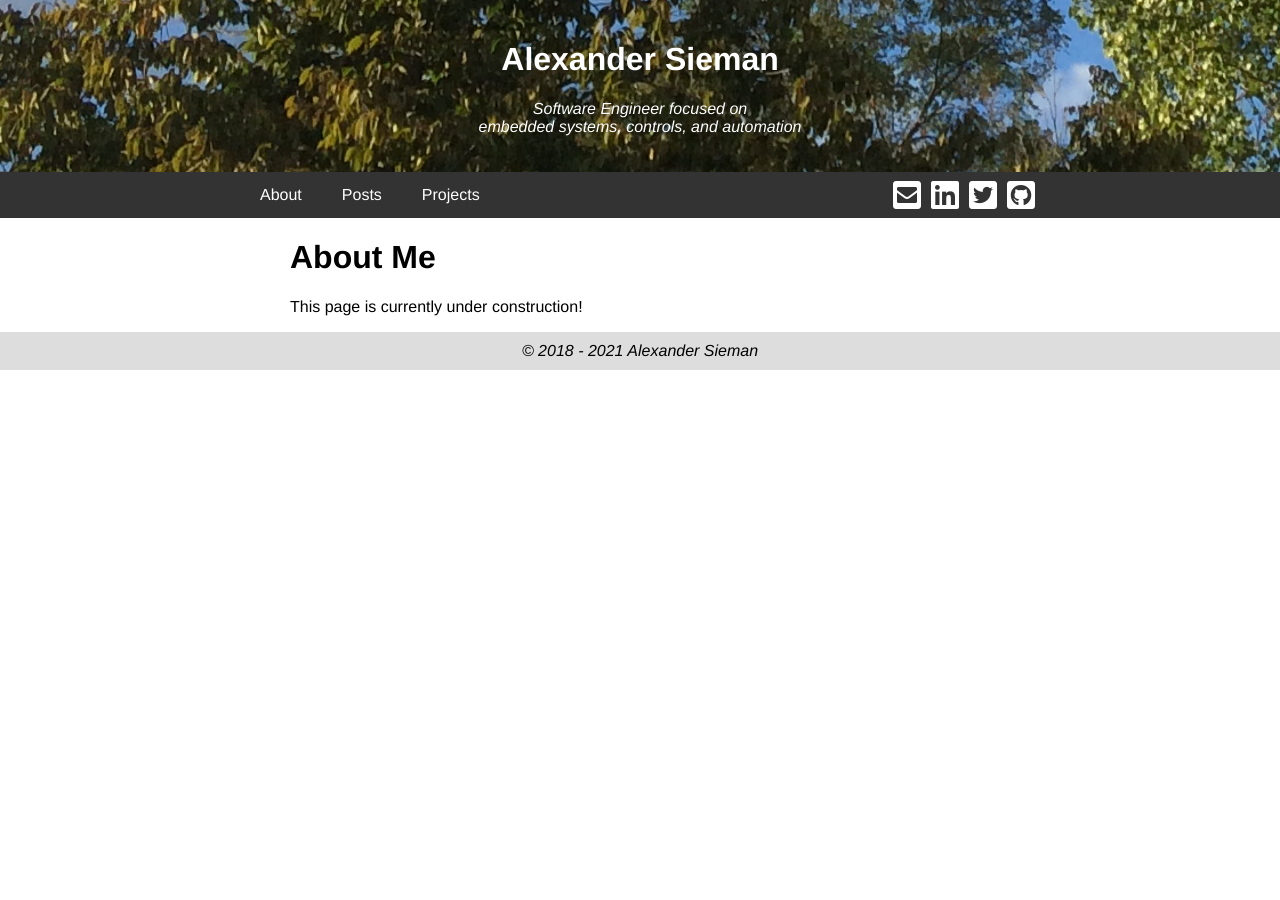
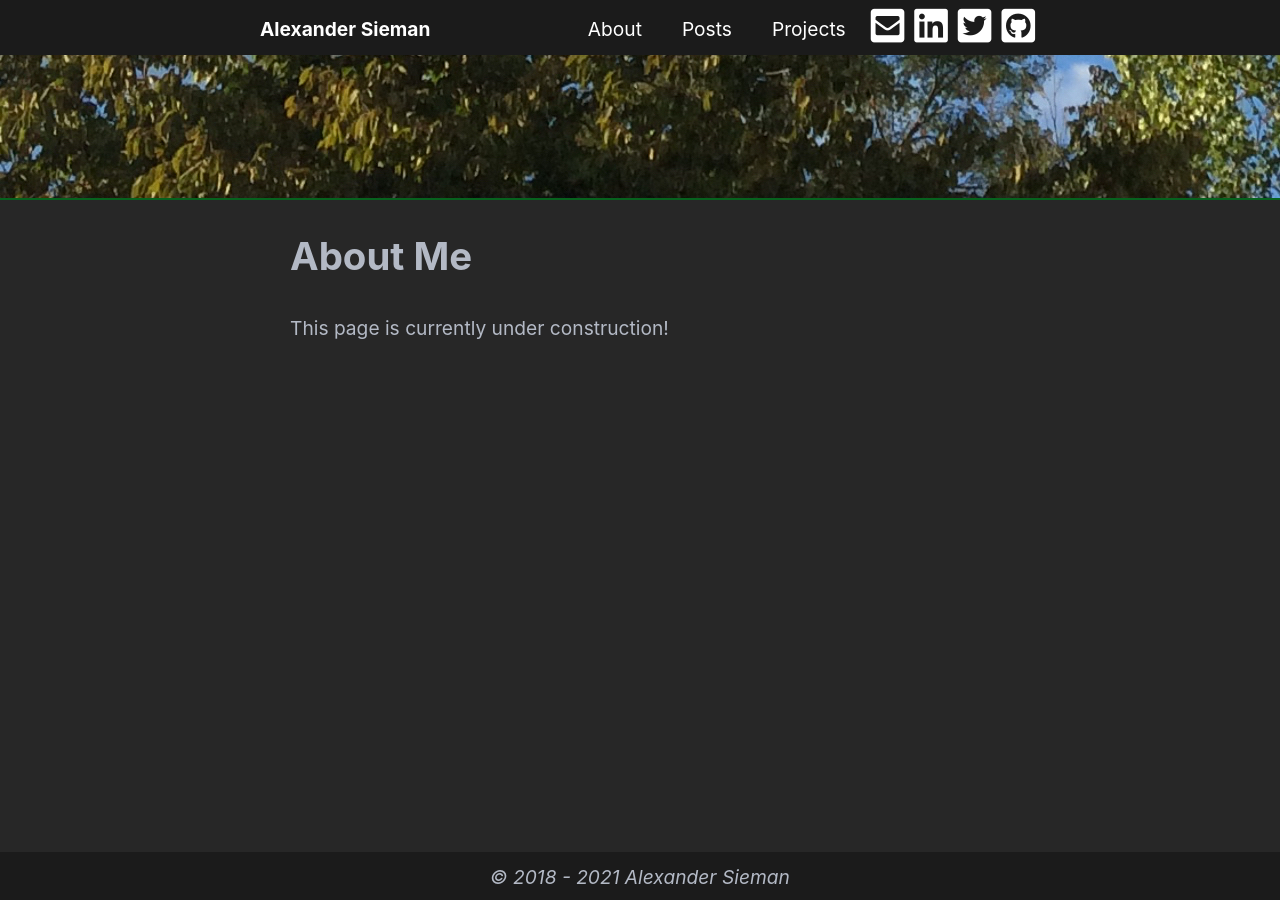
Before and after one commit to ars140/ars140.github.io, a Jekyll site: the page built from index.md, in a window 1280 px wide. Built offline with Jekyll 4.4.1, drawn with Linux system fonts in a browser that asks for light colours; nearby versions of some CDN libraries.

Commit message:
Updated the HTML/CSS of the site
Updated the CSS to provide a dark mode theme, have header stick to top, footer stick to bottom, various updates to site design.

```diff
--- a/_includes/footer.html
+++ b/_includes/footer.html
@@ -1,3 +1,3 @@
-<div class="footer">
+<footer class="foot">
   <i>©&nbsp;2018 - 2021 Alexander Sieman</i>
-</div>
+</footer>
--- a/_includes/heading.html
+++ /dev/null
@@ -1,4 +0,0 @@
-<h1>Alexander Sieman</h1>
-<p>
-  <i>Software Engineer focused on <br>embedded systems, controls, and automation</i>
-</p>
--- a/_includes/navigation.html
+++ b/_includes/navigation.html
@@ -1,8 +1,7 @@
-<div class="header" style="background-image:url(/assets/images/background.jpeg)">
-  {% include heading.html %}
-</div>
 <div class="masthead"></div>
 <div class="navigation">
+  <a href="/"><b>Alexander Sieman</b></a>
+  <div class="links">
     {%- for item in site.data.navigation %}
     <a href="{{ item.link }}">{{ item.name }}</a>
     {%- endfor -%}
@@ -11,4 +10,6 @@
       <i class="{{item.icon}}"></i>
     </a>
     {%- endfor %}
+  </div>
 </div>
+<div class="header" style="background-image:url(/assets/images/background.jpeg)"></div>
--- a/_sass/main.scss
+++ b/_sass/main.scss
@@ -2,10 +2,18 @@
     box-sizing: border-box;
 }
 
-body
+:root
 {
-    font-family: Helvetica, sans-serif;
-    margin: 0;
+    --background-color: #272727;
+    --heading-text-color: #FFFFFF;
+    --body-text-color: #B3B9C5;
+    --masthead-color: #1B1B1B;
+    --line-sep-color: #444444;
+    --link-underline-color: #07611e;
+    --nav-bar-height: 55px;
+    --footer-height: 48px;
+    --max-page-width: 800px;
+    --max-post-width: 700px;
 }
 
 html
@@ -16,43 +24,71 @@ html
 .header
 {
     padding: 20px;
+    height: 200px;
+    overflow: hidden;
     text-align: center;
     background: white;
     color: #fff;
-    /*-webkit-text-stroke-width: 0.25px;
-    -webkit-text-stroke-color: black;*/
+    border-bottom: 2px solid var(--link-underline-color);
 }
 
-.link_no_color
+body
 {
-    color: #333;
-    text-decoration: none;
+    margin: 0;
+    line-height: 1.6;
+    min-height: 100vh;
+    position: relative;
+    font-family: -apple-system, BlinkMacSystemFont, 'Segoe UI', Roboto, Oxygen, Ubuntu, Cantarell, 'Open Sans', 'Helvetica Neue', sans-serif;
+    font-size: 1.2rem;
+    color: var(--body-text-color);
+    background-color: var(--background-color);
 }
 
-/* Background bar under Navigation Bar to extend to screen edges */
+body::after
+{
+    content: '';
+    display: block;
+    height: var(--footer-height);
+}
+
+a
+{
+    text-decoration: none;
+    border-bottom: 2px solid var(--link-underline-color);
+    color: var(--body-text-color);
+}
+
 .masthead
 {
-    height: 46px;
-    margin-bottom: -46px;
-    background-color: #333;
+    /* Put a bar under Navigation Bar to extend to screen edges */
+    height: var(--nav-bar-height);
+    margin-bottom: calc(-1 * var(--nav-bar-height));
+    background-color: var(--masthead-color);
+    position: fixed;
+    width: 100%;
 }
 
-/* Navigation Bar */
 .navigation
 {
     overflow: hidden;
-    background-color: #333;
-    width: 800px;
+    background-color: var(--masthead-color);
+    width: var(--max-page-width);
     margin-left: auto;
     margin-right: auto;
-    height: 46px;
+    height: var(--nav-bar-height);
+    position: fixed;
+    transform: translate(calc(50vw - 50%), 0);
 }
 
-/* Navigation Bar Elements */
+.links
+{
+    float: right;
+}
+
 .navigation a
 {
     float: left;
-    color: white;
+    color: var(--heading-text-color);
     text-align: center;
     padding: 14px 20px;
     text-decoration: none;
@@ -60,51 +96,20 @@ html
 
 .navigation a.contact-icon
 {
-    float: right;
-    color: #fff;
+    color: var(--heading-text-color);
     padding: 7px 5px;
     text-decoration: none;
 }
 
-/* Change color on hover */
 .navigation a:hover
 {
-    background-color: #ddd;
-    color: black;
+    background-color: var(--heading-text-color);
+    color: var(--masthead-color);
 }
 
-/* The pagenav is for pagination of posts */
-.pagenav
-{
-    text-align: center;
-    display: block;
-    margin-bottom: 8px;
-}
-
-.pagenav a
-{
-    color: black;
-    padding: 10px 10px;
-    margin: 4px 0px;
-    text-decoration: none;
-    transition: background-color .3s;
-}
-
-.pagenav a.active
-{
-    background-color: #5555FF;
-    color: white;
-}
-
-.pagenav a:hover:not(.active)
-{
-    background-color: #ddd;
-}
-
-/* Single Column Page */
 #housing
 {
-    width: 800px;
+    width: var(--max-page-width);
     margin-left: auto;
     margin-right: auto;
     padding-top: 100px;
@@ -112,108 +117,51 @@ html
 
 .post
 {
-    width: 700px;
+    width: var(--max-post-width);
     margin-left: auto;
     margin-right: auto;
     padding-top: 0px;
 }
 
-.picwrapper
+.linesep
 {
-    text-align: center;
-    margin: 0.5em;
-    margin-left: auto;
-    margin-right: auto;
+    border-bottom: 2px solid var(--line-sep-color);
+    margin-top: 2.5rem;
 }
 
-.postpic
-{
-    max-width: 75%;
-    border: 1px solid #eee;
+.foot {
+    position: absolute;
+    bottom: 0px;
+    width: 100%;
+    height: var(--footer-height);
+    padding: 10px;
+    text-align: center;
+    background: var(--masthead-color);
 }
 
-.linesep
+@media screen and (min-width: 736px) and (max-width: 800px)
 {
-    width: 90%;
-    display: block;
-    margin-top: 0.5em;
-    margin-bottom: 0.5em;
-    margin-left: auto;
-    margin-right: auto;
-    border-style: inset;
-    border-width: 1px;
+    .navigation { width: 100%; position: static; }
+    .masthead { position: static; }
 }
 
-/* Footer */
-.footer {
-    padding: 10px;
-    text-align: center;
-    background: #ddd;
-}
-
-@media screen and (max-width: 800px)
+@media screen and (max-width: 735px)
 {
-    .navigation
-    {
-        width: 100%;
-    }
-}
-
-@media screen and (max-width: 736px)
-{
-    .navigation
-    {
-        width: 100%;
-    }
-
-    html
-    {
-        overflow-y: auto;
-    }
-
-    .linesep
-    {
-        width: 100%;
-    }
-
-    #housing
-    {
-        width: 100%;
-        padding-top: 100px;
-    }
-
-    .post
-    {
-        width: 95%;
-        padding-top: 0px;
-        overflow: hidden;
-    }
-}
-
-@media screen and (max-width: 450px)
-{
-    .navigation
-    {
-        height: auto;
-    }
-
-    .postpic
-    {
-        max-width: 90%;
-    }
-
-    .navigation a
-    {
-        float: left;
-        width: 100%;
-    }
+    html { overflow-y: auto; }
+    .navigation { width: 100%; float: center; height: auto; position: static; transform: none; }
+    .masthead { position: static; }
+    .navigation a { width: 100%; float: center; text-decoration: none; border-bottom: none; }
+    .links { width: 100%; float: center; text-decoration: none; }
+    .links a { width: 100%; float: center; }
+    .linesep { width: 100%; }
+    #housing { width: 100%; }
+    .post { width: 90%; }
 
     .navigation a.contact-icon
     {
         text-align: center;
-        width: 38px;
-        float: left;
         display: inline-block;
         width: 25%;
+        text-decoration: none;
     }
 }
```
Also changed, not shown: _data/contact.yaml (+9 -9 lines).
